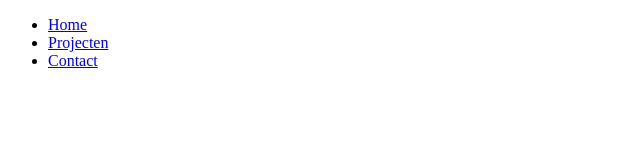
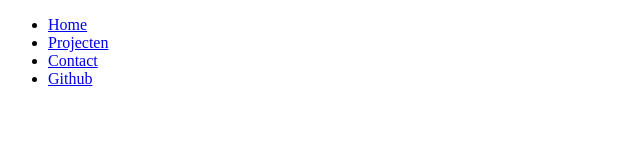
Before and after one commit to ROC-van-Amsterdam-College-Amstelland/project-portfolio-tygoegmond, a plain HTML site: page index.html in a window 1280 px wide. Shown: the full height of the page, 0-640 px from the left. Drawn offline with Linux system fonts and the light colour scheme.

Commit message:
US-01 - Github link toegevoegd

```diff
--- a/index.html
+++ b/index.html
@@ -14,6 +14,7 @@
                 <li><a href="index.html">Home</a></li>
                 <li><a href="projecten.html">Projecten</a></li>
                 <li><a href="contact.html">Contact</a></li>
+                <li><a href="https://github.com/tygoegmond">Github</a></li>
             </ul>
         </nav>
     </header>
```
